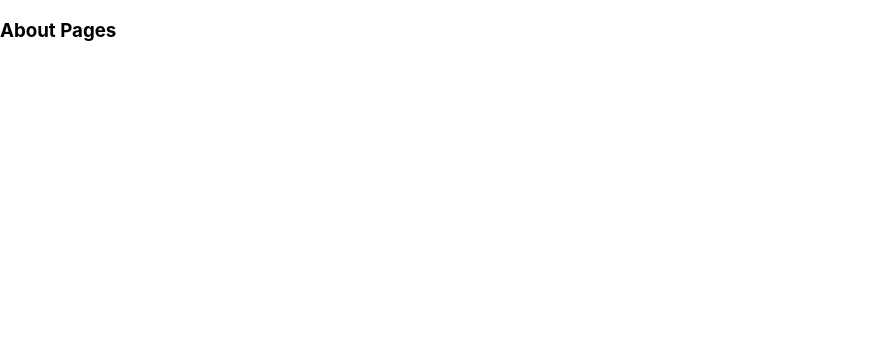
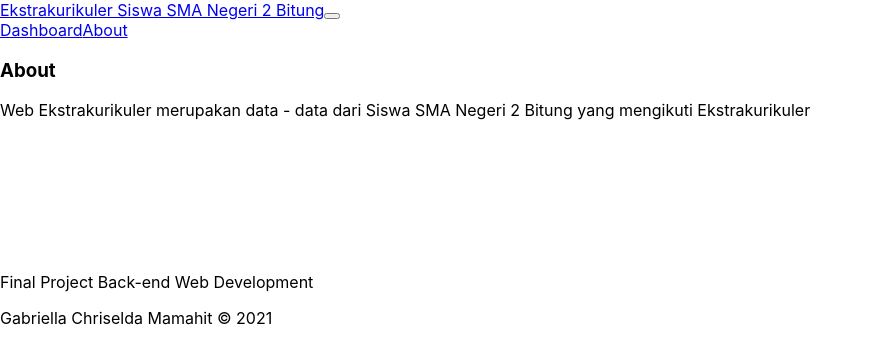
Before and after one commit to MamahitGabriella/BackEnd-FinalProject, a React (Create React App) app: page /about in a window 1280 px wide. Shown: the top 364 px of the page, without its empty margins (0-873 px from the left). Built offline with nearby package versions, Linux system fonts and the light colour scheme.

Commit message:
commit about dan update dashboard

```diff
--- a/src/pages/About/index.js
+++ b/src/pages/About/index.js
@@ -1,9 +1,26 @@
 import React from 'react'
+import NavBar from '../../component/Molecules/NavBar'
 
 const About = () => {
     return (
-        <div>
-            <h3>About Pages</h3>
+        <div className="container mt-0">
+            <div class="container">
+            <NavBar />
+            <div className="text-center py-3">
+            <h3>About</h3>
+            <p>Web Ekstrakurikuler merupakan data - data dari Siswa SMA Negeri 2 Bitung yang mengikuti Ekstrakurikuler</p>
+            <br />
+            <br />
+            <br />
+            <br />
+            <br />
+            <br />
+            <div class="text-center py-3">
+            <p>Final Project Back-end Web Development </p>
+            <p> Gabriella Chriselda Mamahit © 2021 </p>
+            </div>
+            </div>
+        </div>
         </div>
     )
 }
--- a/src/pages/Dashboard/index.js
+++ b/src/pages/Dashboard/index.js
@@ -74,9 +74,9 @@ const Dashboard = () => {
     }
 
     return (
-        <div className="container mt-5">
+        <div className="container mt-0">
+            <div class="container">
             <NavBar />
-            <h3>Dashboard</h3>
             <div className="col-6">
             <p>First Name</p>
             <input className="form-control" placeholder="Type your first name" value={firstName} onChange={(e)=>setFirstName(e.target.value)} />
@@ -94,7 +94,9 @@ const Dashboard = () => {
                 button === 'Update' && (<button className={"btn btn-secondary"} onClick={resetForm} >Cancel Update</button>)
             }
             </div>
+            </div>
             <hr />
+            <h3>List Name</h3>
             <table class="table table-striped table-hover">
             <thead>
                 <tr>
```
